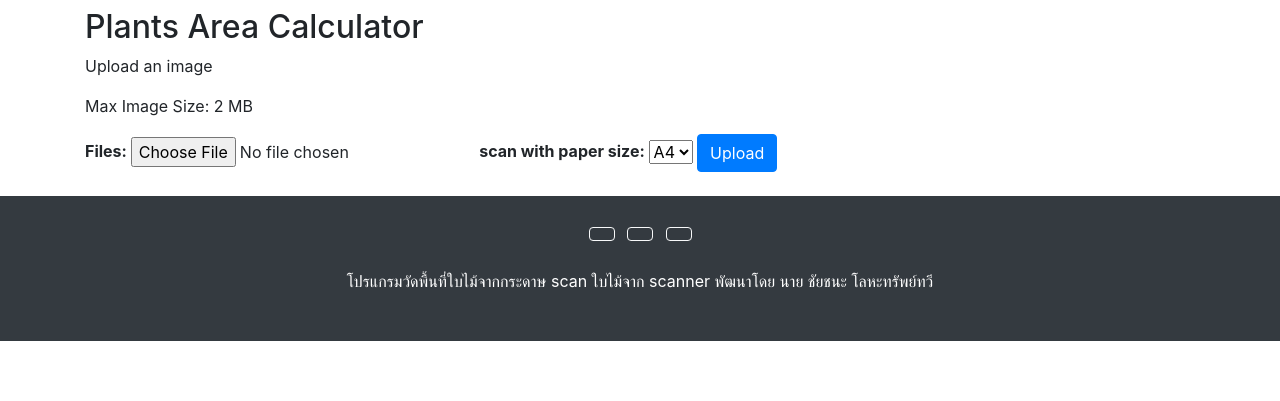
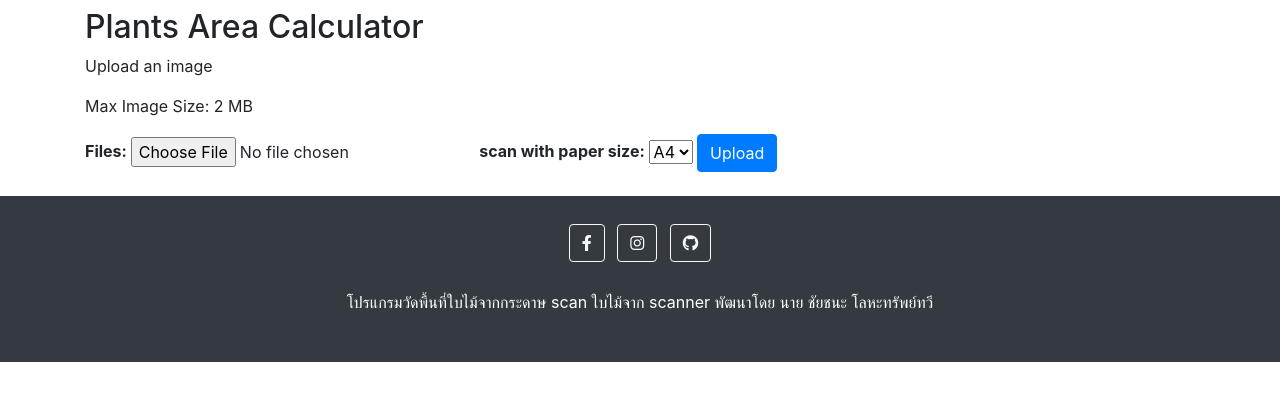
Before and after one commit to sun-23/Leaf-AREA-calculator, a Flask app: page / in a window 1280 px wide. Shown: the part 56-457 px from the top of the page. Run offline with Flask 2, Linux system fonts and the light colour scheme; some libraries are stand-ins or nearby versions.

Commit message:
add icon

```diff
--- a/templates/index.html
+++ b/templates/index.html
@@ -7,6 +7,7 @@
    <link rel="stylesheet" href="https://stackpath.bootstrapcdn.com/bootstrap/4.5.0/css/bootstrap.min.css"
       integrity="sha384-9aIt2nRpC12Uk9gS9baDl411NQApFmC26EwAOH8WgZl5MYYxFfc+NcPb1dKGj7Sk" crossorigin="anonymous">
    <link rel="stylesheet" href="{{ url_for('static', filename='css/index.css') }}">
+   <link rel="stylesheet" href="https://use.fontawesome.com/releases/v6.1.1/css/all.css">
 </head>
 
 <body>
```
